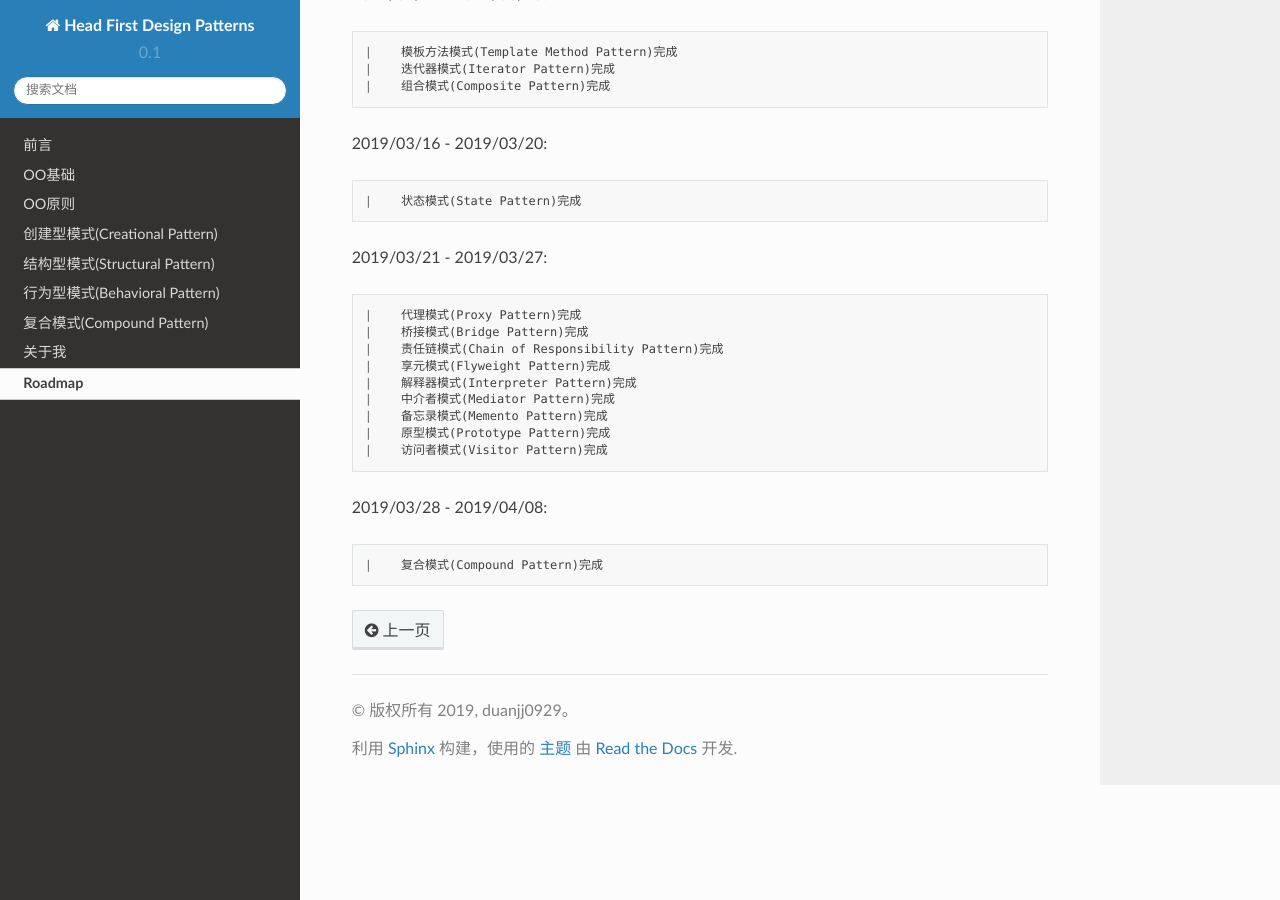
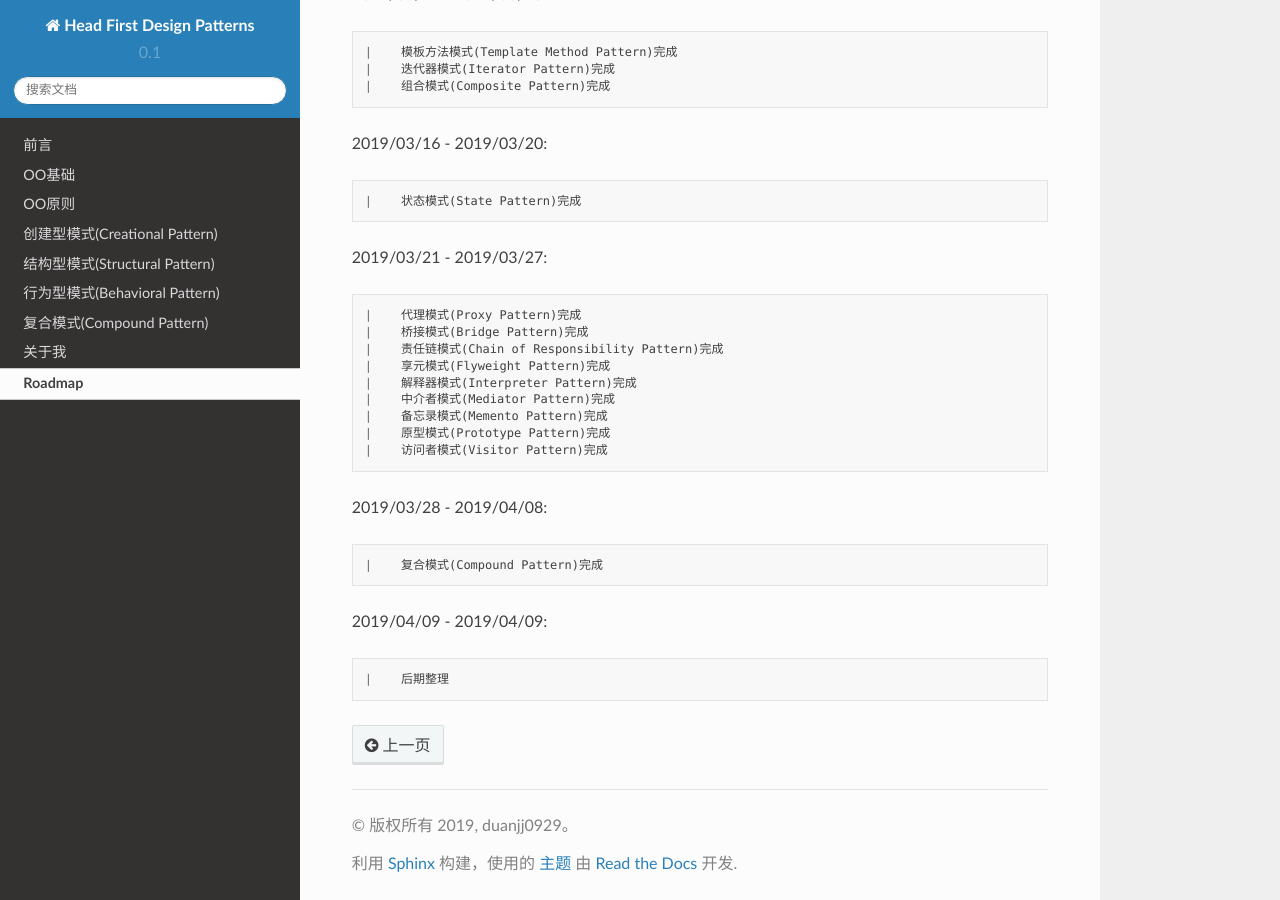
Before and after one commit to duanjj0929/head_first_design_patterns, a Sphinx documentation site: the page built from source/roadmap.md, in a window 1280 px wide and 900 px high, scrolled down 596 px. Built offline with Sphinx 7.4.7 and the Read the Docs theme 2.0.0, drawn with Linux system fonts in a browser that asks for light colours.

Commit message:
Jinja2==2.10.1

````diff
--- a/requirements.txt
+++ b/requirements.txt
@@ -11,7 +11,7 @@ future==0.17.1
 idna==2.8
 imagesize==1.1.0
 isort==4.3.16
-Jinja2==2.10
+Jinja2==2.10.1
 lazy-object-proxy==1.3.1
 MarkupSafe==1.1.1
 mccabe==0.6.1
--- a/source/roadmap.md
+++ b/source/roadmap.md
@@ -56,3 +56,9 @@
 ```
 |    复合模式(Compound Pattern)完成
 ```
+
+2019/04/09 - 2019/04/09:
+
+```
+|    后期整理
+```
````
